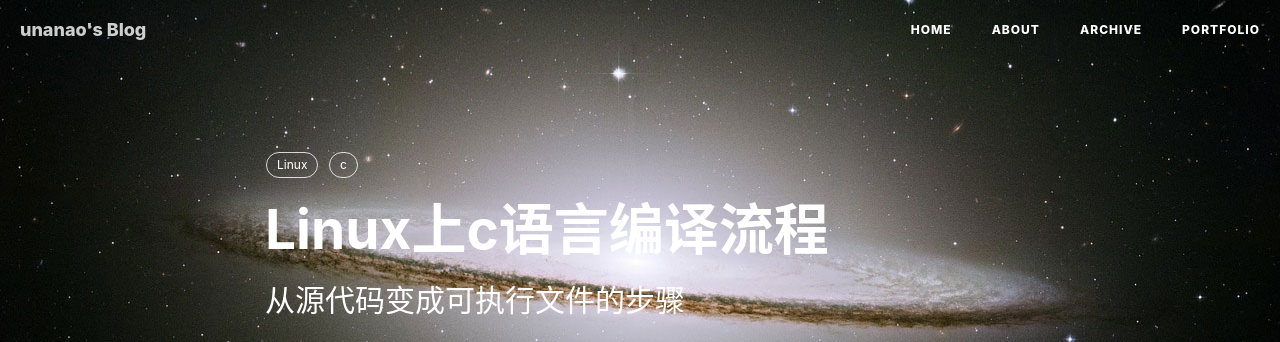
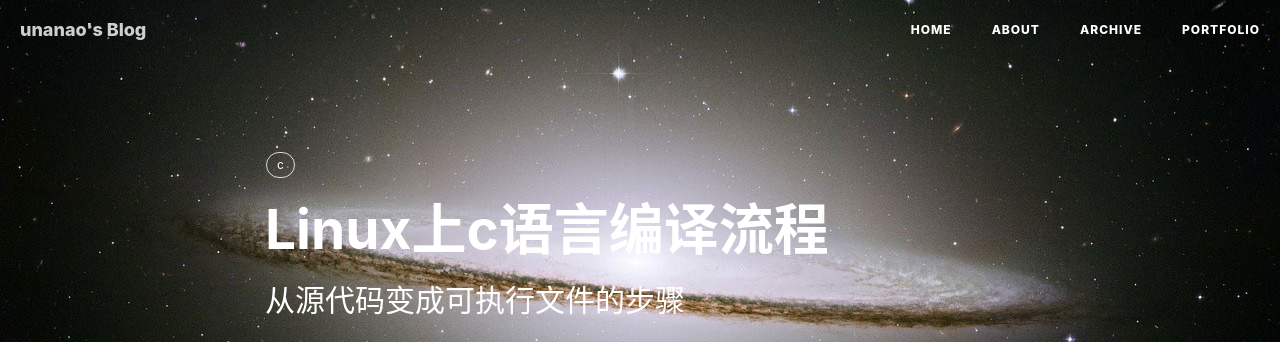
Before and after one commit to xuyumeng/xuyumeng.github.io, a Jekyll site: the page built from _posts/c/2010-10-01-linux-c-compile-procedure.md, in a window 1280 px wide and 900 px high. Shown: the top 342 px of the window. Built offline with Jekyll 4.4.1, drawn with Linux system fonts in a browser that asks for light colours; nearby versions of some CDN libraries; comment, search, counter and statistics services are not loaded.

Commit message:
tags合并

```diff
--- a/_posts/c/2010-10-01-linux-c-compile-procedure.md
+++ b/_posts/c/2010-10-01-linux-c-compile-procedure.md
@@ -6,7 +6,6 @@ author:     Sun Jianjiao
 header-img: "img/bg/railway-station-1363771_1280.jpg"
 catalog: true
 tags:
-    - Linux
     - c
 
 ---
```
Also changed, not shown: _posts/c/2011-6-2-linux-eintr.md (+0 -1 lines).
